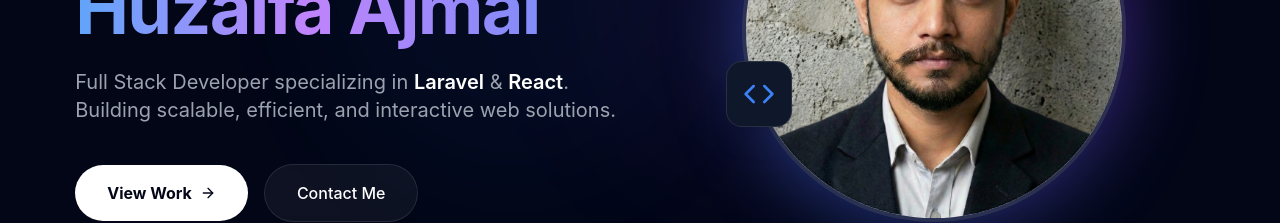
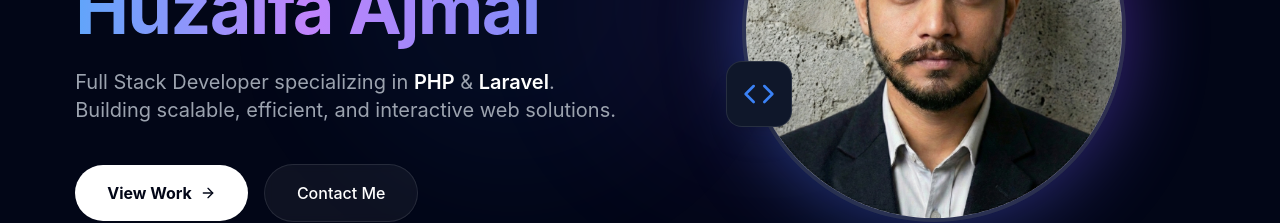
Before and after one commit to huxi786/Portfolio., a React (Vite) app: page / in a window 1280 px wide. Shown: the part 402-625 px from the top of the page. Built offline with nearby package versions, Linux system fonts and the light colour scheme.

Commit message:
Update Hero section with new image and layout

```diff
--- a/src/sections/Hero.jsx
+++ b/src/sections/Hero.jsx
@@ -39,7 +39,7 @@
             </h1>
 
             <p className="mt-4 text-lg sm:text-xl text-gray-400 mb-8 sm:mb-10 leading-relaxed max-w-2xl mx-auto lg:mx-0">
-              Full Stack Developer specializing in <span className="text-white font-semibold">Laravel</span> & <span className="text-white font-semibold">React</span>.
+              Full Stack Developer specializing in <span className="text-white font-semibold">PHP</span> & <span className="text-white font-semibold">Laravel</span>.
               <br />
               Building scalable, efficient, and interactive web solutions.
             </p>
```
